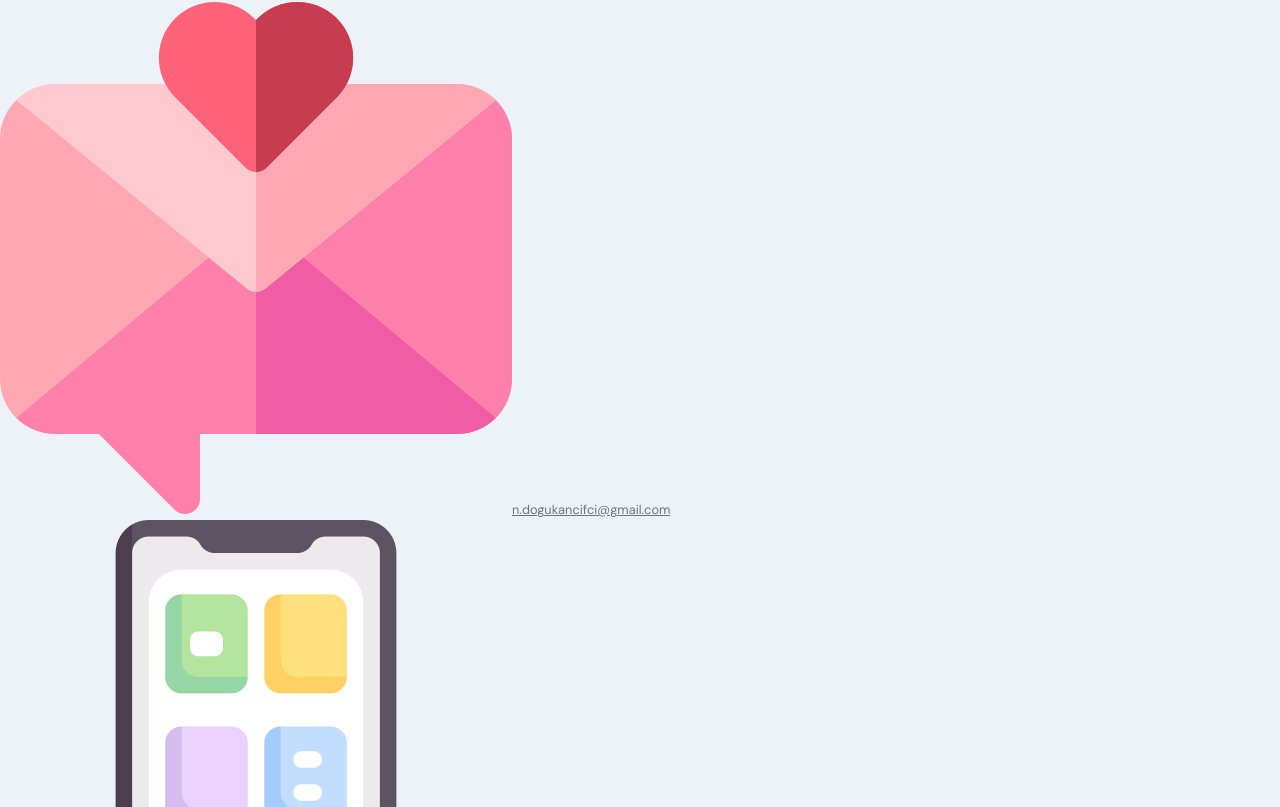
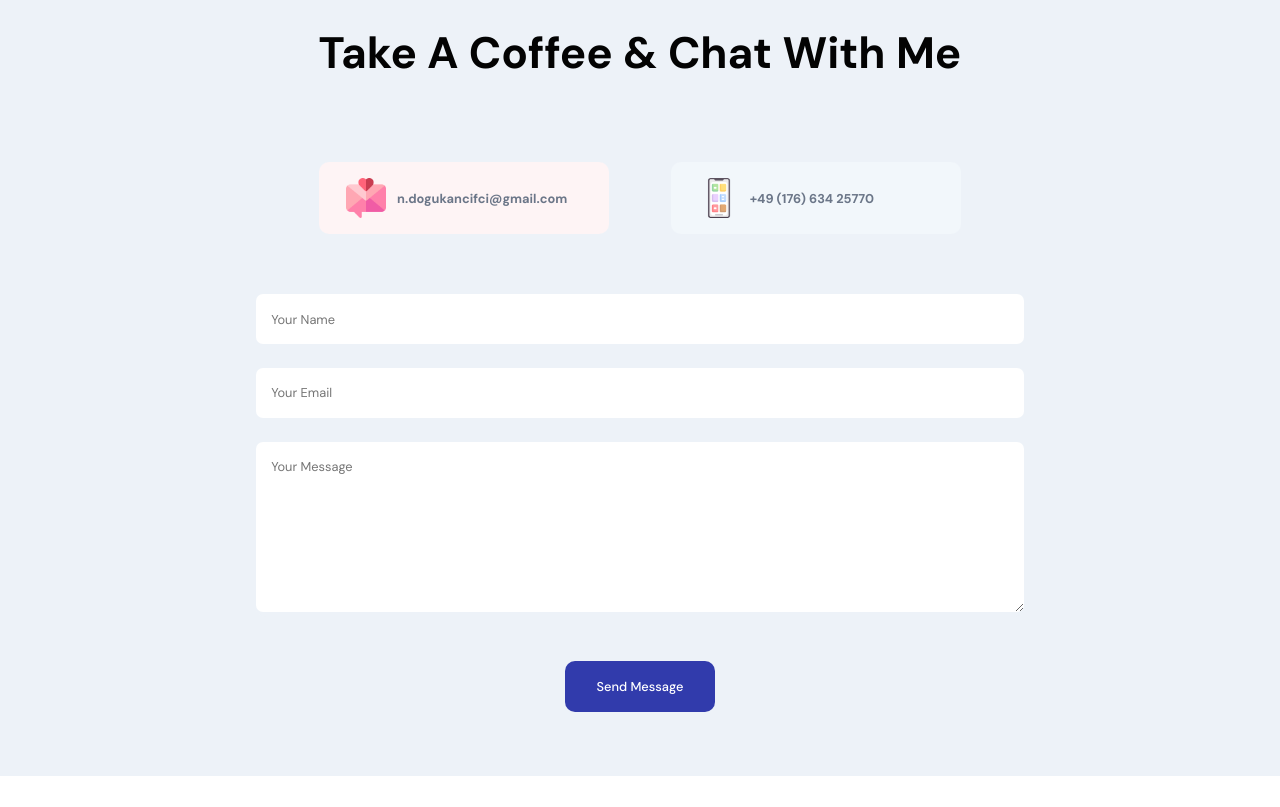
Before and after one commit to DogukanCifci/my-personal-webpage, a React (Create React App) app: page / in a window 1280 px wide. Shown: the part 5033-5840 px from the top of the page. After the commit the page ends 5809 px from the top, so only its background shows below. Built offline with nearby package versions, Linux system fonts and the light colour scheme.

Commit message:
project completed

```diff
--- a/public/index.html
+++ b/public/index.html
@@ -2,7 +2,7 @@
 <html lang="en">
   <head>
     <meta charset="utf-8" />
-    <link rel="icon" href="%PUBLIC_URL%/favicon.ico" />
+    <link rel="icon" href="./d_logo.png" />
     <meta name="viewport" content="width=device-width, initial-scale=1" />
     <meta name="theme-color" content="#000000" />
     <meta
@@ -13,7 +13,7 @@
 
     <link rel="manifest" href="%PUBLIC_URL%/manifest.json" />
 
-    <title>React App</title>
+    <title>DogukanCifci</title>
   </head>
   <body>
     <div id="root"></div>
--- a/src/container/Footer/Footer.jsx
+++ b/src/container/Footer/Footer.jsx
@@ -30,13 +30,14 @@
       date: date,
     };
     AddMessages(formData);
+    setIsFormSubmitted(true);
   };
   //Kontrol Amacli yazildi
   /*  console.log("Name: ", name);
   console.log("Email: ", email);
   console.log("Message ", message); */
   return (
-    <>
+    <div className="footer-container">
       <h2 className="head-text">Take a coffee & chat with me</h2>
       <div className="app__footer-cards">
         <div className="app__footer-card">
@@ -54,6 +55,7 @@
       </div>
 
       {/* Kullanicinin admine mesaj göndermesi icin olusturulan form kismi */}
+      {!isFormSubmitted ? (
         <div className="app__footer-form app__flex">
           <div className="app__flex">
             <input
@@ -83,7 +85,14 @@
             {loading ? "Sending" : "Send Message"}
           </button>
         </div>
-    </>
+      ) : (
+        <div>
+          <h3 className="head-text last-message">
+            Thank you for getting in touch!
+          </h3>
+        </div>
+      )}
+    </div>
   );
 };
 export default Footer;
--- a/src/container/Footer/Footer.scss
+++ b/src/container/Footer/Footer.scss
@@ -0,0 +1,123 @@
+.footer-container {
+  padding-bottom: 3rem;
+}
+
+.app__footer {
+  flex: 1;
+  width: 100%;
+  flex-direction: column;
+}
+
+.app__footer-cards {
+  width: 60%;
+  display: flex;
+  justify-content: space-evenly;
+  align-items: center;
+  flex-wrap: wrap-reverse;
+  margin: 4rem 2rem 2rem;
+  margin-inline: auto;
+  .app__footer-card {
+    min-width: 290px;
+    display: flex;
+    flex-direction: row;
+    justify-content: flex-start;
+    align-items: center;
+
+    margin: 1rem 0;
+    padding: 1rem;
+    border-radius: 10px;
+    cursor: pointer;
+    background-color: #fef4f5;
+
+    transition: all 0.3s ease-in-out;
+
+    img {
+      width: 40px;
+      height: 40px;
+      margin: 0 0.7rem;
+    }
+
+    p {
+      font-weight: 600;
+    }
+
+    a {
+      text-decoration: none;
+      font-weight: 600;
+    }
+
+    &:hover {
+      box-shadow: 0 0 25px #fef4f5;
+    }
+
+    // for mobile devices
+    @media (max-width: 450px) {
+      width: 100%;
+    }
+  }
+
+  @media (max-width: 768px) {
+    width: 100%;
+  }
+}
+
+.app__footer-cards .app__footer-card:last-child {
+  background-color: #f2f7fb;
+}
+
+.app__footer-form {
+  width: 60%;
+  flex-direction: column;
+  margin: 1rem 2rem;
+  margin-inline: auto;
+  div {
+    width: 100%;
+    margin: 0.75rem 0;
+    border-radius: 10px;
+    cursor: pointer;
+    background-color: var(--primary-color);
+    transition: all 0.3s ease-in-out;
+
+    input,
+    textarea {
+      width: 100%;
+      padding: 0.95rem;
+      border: none;
+      border-radius: 7px;
+      background-color: white;
+      font-family: var(--font-base);
+      color: var(--secondary-color);
+      outline: none;
+    }
+    textarea {
+      height: 170px;
+    }
+
+    &:hover {
+      box-shadow: 0 0 25px var(--primary-color);
+    }
+  }
+
+  button {
+    padding: 1rem 2rem;
+    border-radius: 10px;
+    border: none;
+    background-color: var(--secondary-color);
+    font-weight: 500;
+    color: var(--white-color);
+    outline: none;
+    margin: 2rem 0 0 0;
+    font-family: var(--font-base);
+    cursor: pointer;
+  }
+
+  @media (max-width: 768px) {
+    width: 100%;
+    margin: 1rem 0;
+  }
+}
+
+//Form gönderildikten sonra cikan mesaj
+.last-message {
+  color: var(--secondary-color) !important;
+}
--- a/src/container/Skills/Skills.scss
+++ b/src/container/Skills/Skills.scss
@@ -9,7 +9,8 @@
   margin-top: 3rem;
   display: flex;
   flex-direction: row;
-
+  margin-inline: auto;
+  margin-bottom: 5rem;
   //For Mobile Devices and Tablets
   @media (max-width: 900px) {
     width: 100%;
```
Also changed, not shown: public/d_logo.png (added). Lines whose indentation alone changed are shown as unchanged.
